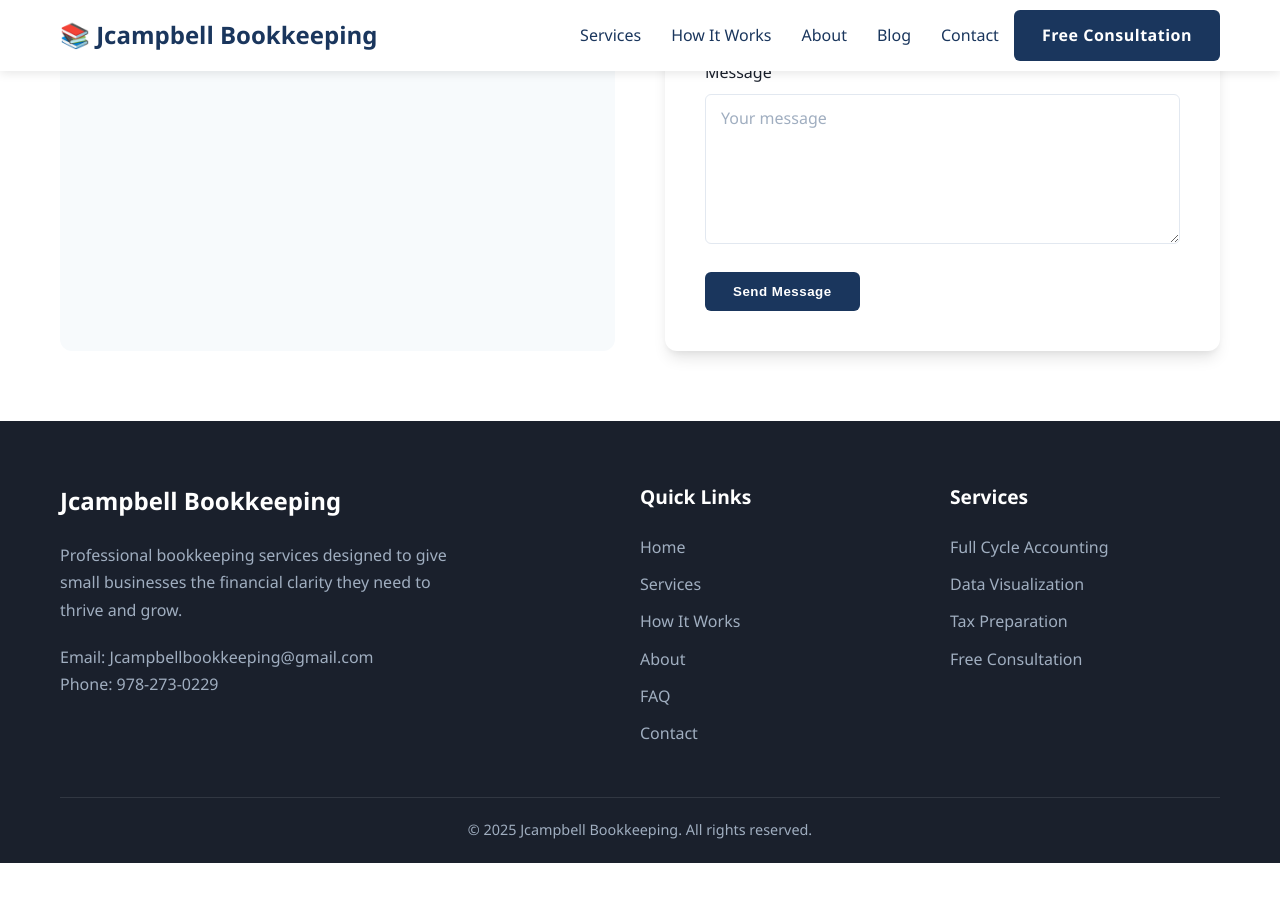
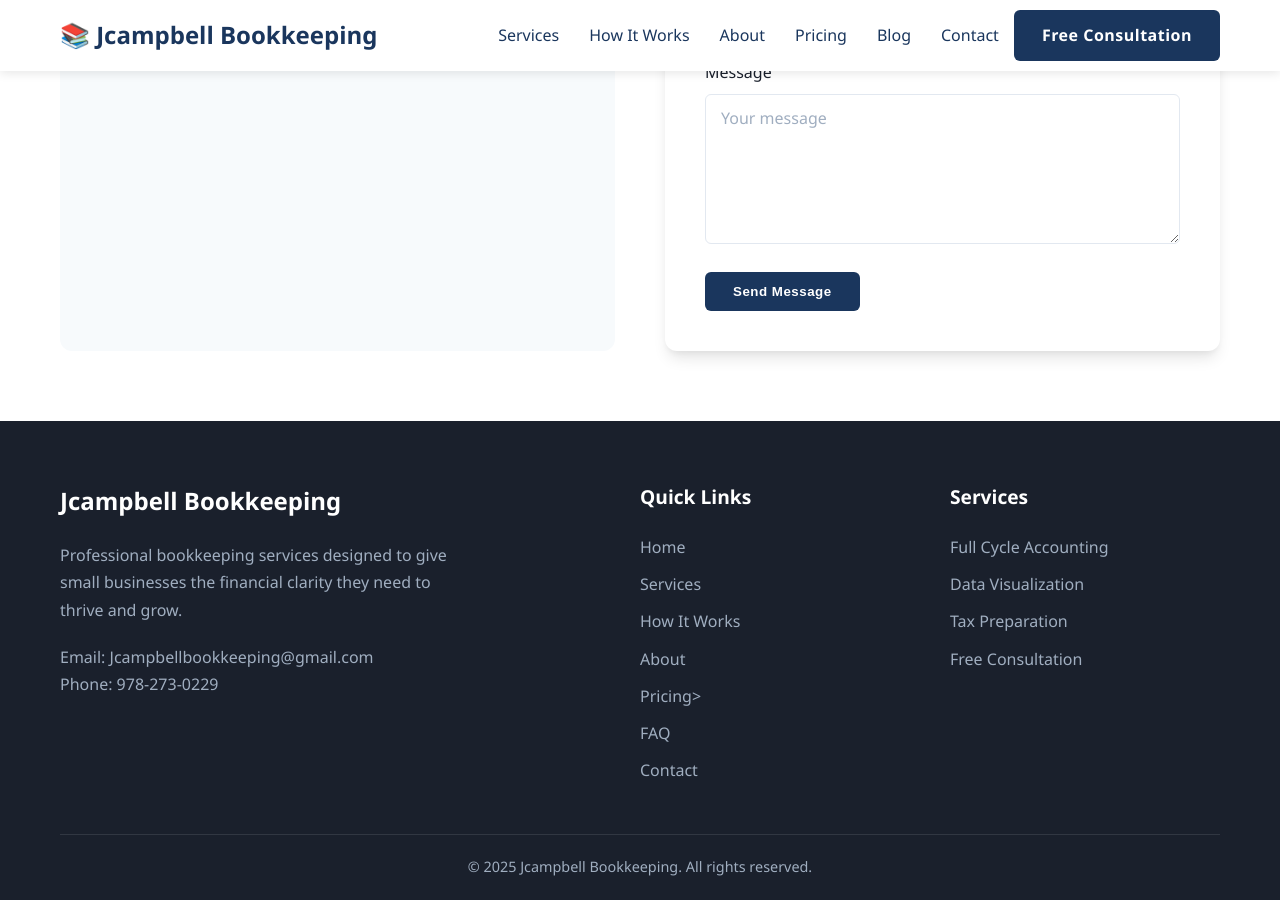
Before and after one commit to jcampbell9724/jcampbell-bookkeeping, a Jekyll site: the page index.html, which Jekyll copies as it is, in a window 1280 px wide and 900 px high, scrolled down 5237 px. Built offline with Jekyll 4.4.1, drawn with Linux system fonts in a browser that asks for light colours; before the commit the page ends 6100 px from its top, so only the background shows below that.

Commit message:
Update index.html

```diff
--- a/index.html
+++ b/index.html
@@ -40,7 +40,8 @@
                 <ul class="nav-menu" id="nav-menu">
                     <li><a href="./services/" class="nav-link">Services</a></li>
                     <li><a href="./how-it-works/" class="nav-link">How It Works</a></li>
-                    <li><a href="#about" class="nav-link">About</a></li>
+                    <li><a href="./about/" class="nav-link">About</a></li>
+                    <li><a href="./pricing/" class="nav-link">Pricing</a></li>
                     <li><a href="blog/" class="nav-link">Blog</a></li>
                     <li><a href="#contact" class="nav-link">Contact</a></li>
                     <li><a href="#contact" class="btn">Free Consultation</a></li>
@@ -407,7 +408,8 @@
                         <li><a href="#">Home</a></li>
                         <li><a href="./services/">Services</a></li>
                         <li><a href="./how-it-works/">How It Works</a></li>
-                        <li><a href="#about">About</a></li>
+                        <li><a href="./about/">About</a></li>
+                        <li><a href="./pricing/">Pricing></a></li>
                         <li><a href="#faq">FAQ</a></li>
                         <li><a href="#contact">Contact</a></li>
                     </ul>
```
